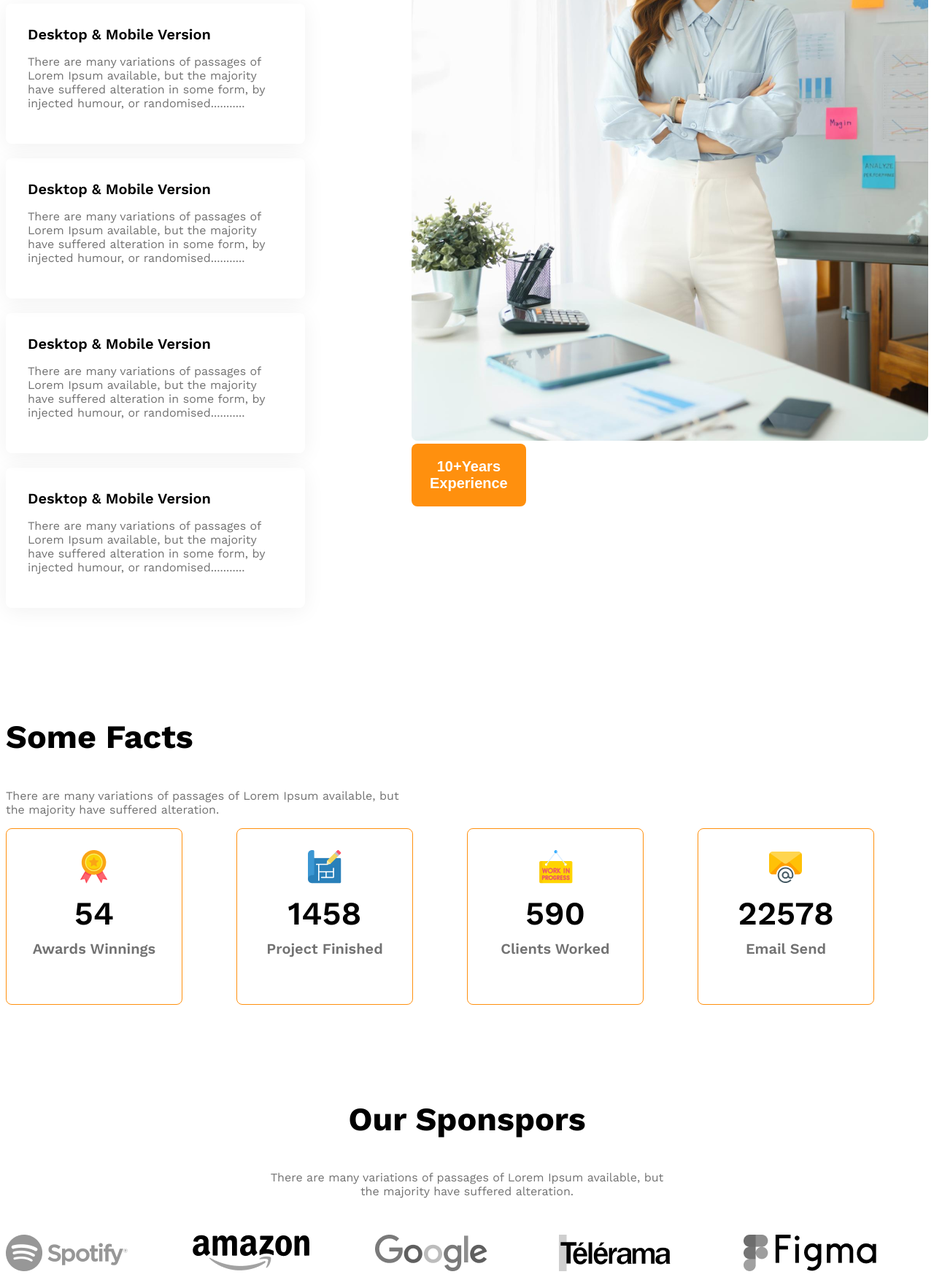
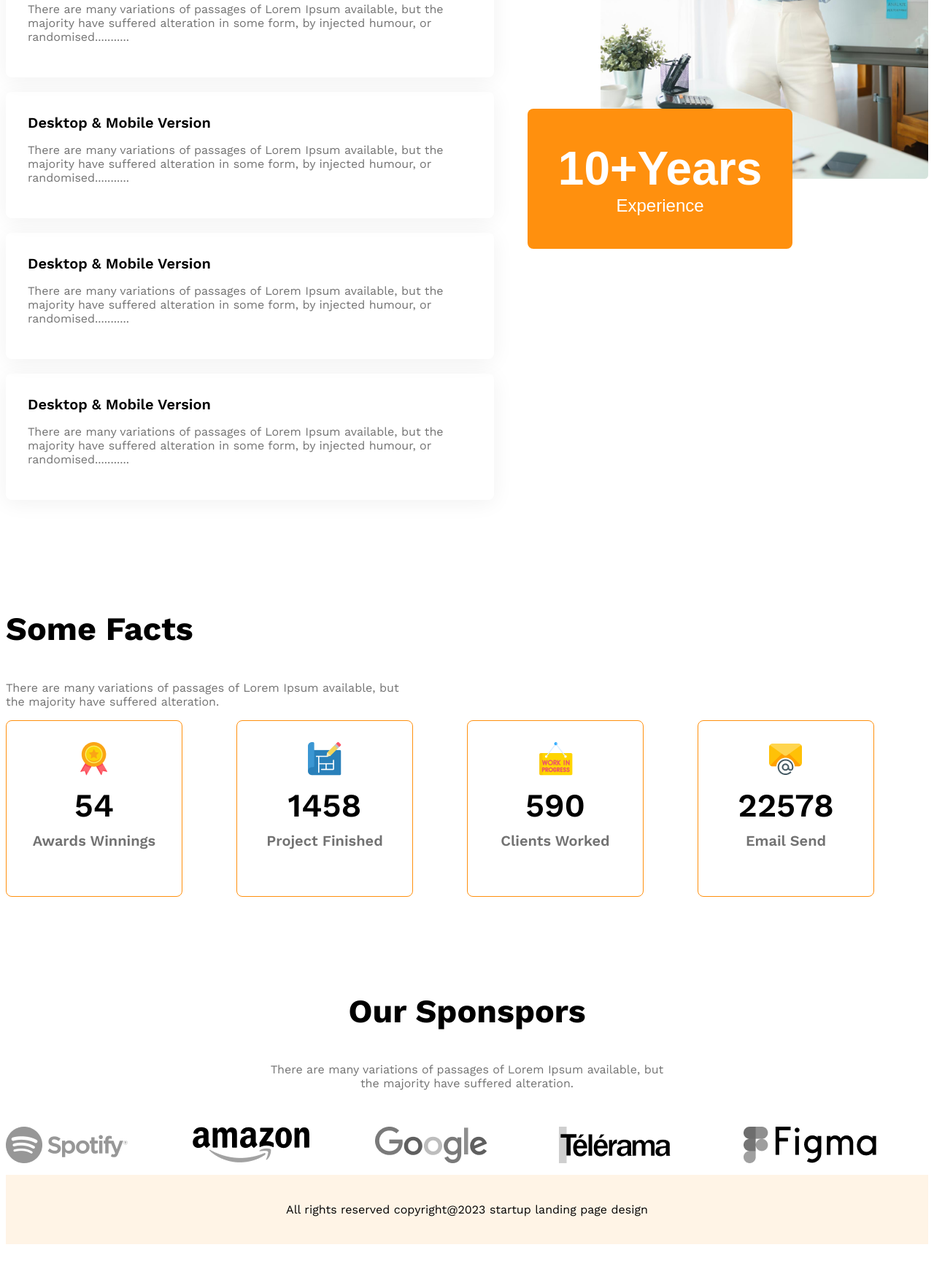
Before and after one commit to JA-Shohag/g3-architect-website, a plain HTML site: page index.html in a window 1280 px wide. Shown: the part 2530-4280 px from the top of the page at 73% size. After the commit the page ends 4251 px from the top, so only its background shows below. Drawn offline with nearby package versions, Linux system fonts and the light colour scheme.

Commit message:
added footer

```diff
--- a/index.html
+++ b/index.html
@@ -68,7 +68,7 @@
                     <p class="text-light-gray">There are many variations of passages of Lorem Ipsum available, but the majority have suffered alteration in some form, by injected humour, or randomised...........</p>
                  </div>
             </div>
-            <div>
+            <div class="featured-architect">
                 <img src="images/architect.png" alt="">
                 <button id="experience-badge" class="btn-primary">
                     <span id="experience-year">10+Years</span>
@@ -128,8 +128,8 @@
          </section>
 
     </main>
-    <footer>
-
+    <footer class="footer-container bg-light">
+        <p class="footer-text">All rights reserved copyright@2023 startup landing page design</p>
     </footer>
 </body>
 </html>
--- a/styles/architects.css
+++ b/styles/architects.css
@@ -136,6 +136,22 @@
     margin-bottom: 0px;
 }
 
+#experience-badge{
+    padding: 45px 42px;
+    font-size: 1.5rem;
+    font-weight: 500;
+    margin-left: -100px;
+    margin-top: -100px;
+}
+#experience-year{
+    font-weight: 700;
+    font-size: 4rem;
+}
+
+.featured-architect img{
+    width: 100%;
+}
+
 /* some facts related styles */
 .facts-container{
     display: grid;
@@ -182,13 +198,24 @@
     filter: grayscale(100%);
 }
 
+/* footer related styles */
+.footer-container{
+    width: 100%;
+    margin: 0 auto;
+
+}
+.footer-text{
+    padding: 38px;
+    text-align: center;
+}
 
 /* responsive media query */
 /* small size device */
 @media screen and (max-width: 576px) {
     .navbar,
     .nav-links,
-    .teams{
+    .teams,
+    .features{
         flex-direction: column;
     }
     .team-image-container,
@@ -208,11 +235,16 @@
     .our-features{
         margin-left: 20px;
     }
+    #experience-badge{
+        margin-top: 20px;
+        margin-left: 20px;
+    }
 }
 
 /* medium size device */
 @media screen and (min-width: 576px) and (max-width: 992px) {
-    .teams{
+    .teams,
+    .features{
         flex-direction: column;
     }
     .our-features{
@@ -224,4 +256,8 @@
         gap: 50px;
         justify-items: center;
     }
+    #experience-badge{
+        margin-top: 20px;
+        margin-left: 20px;
+    }
 }
```
